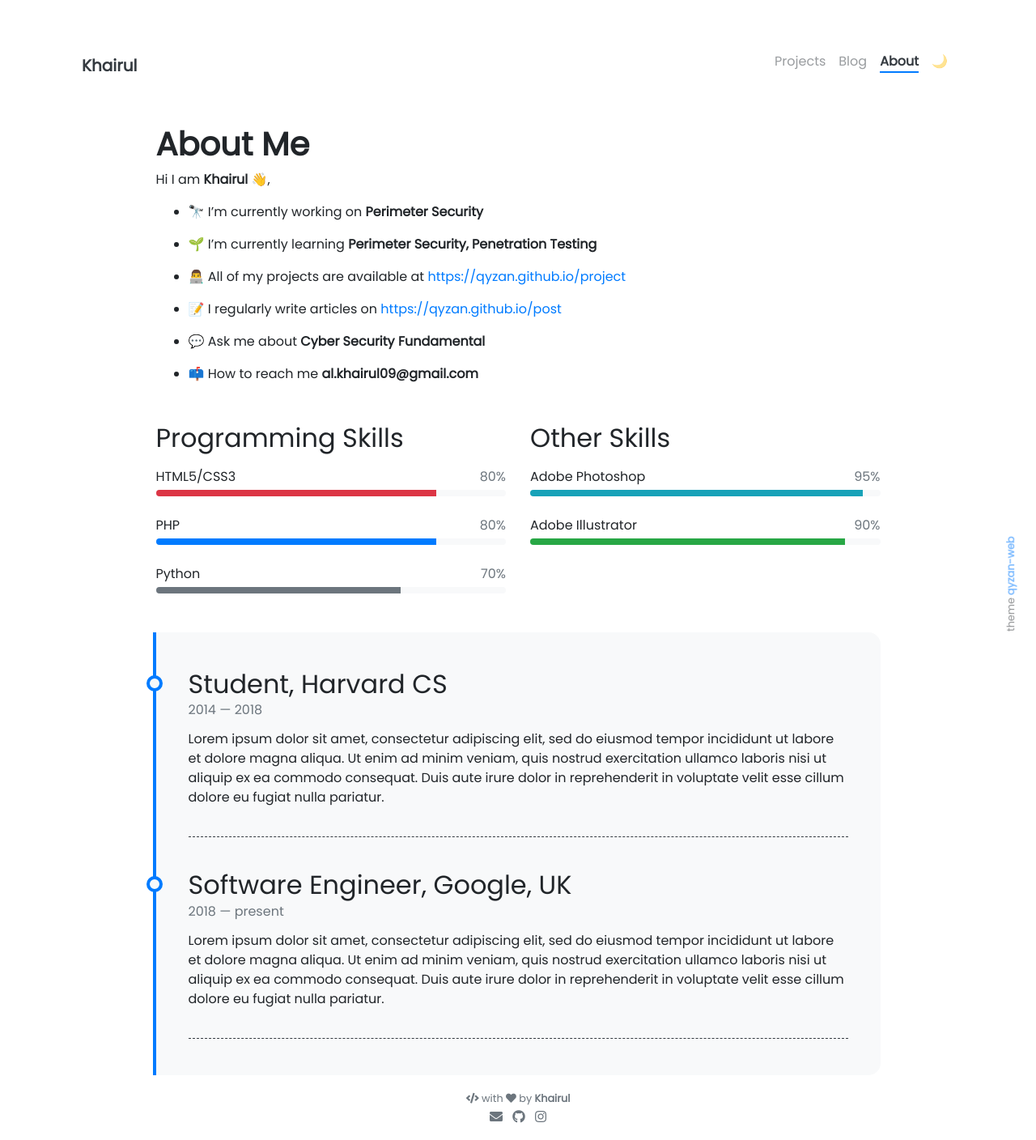
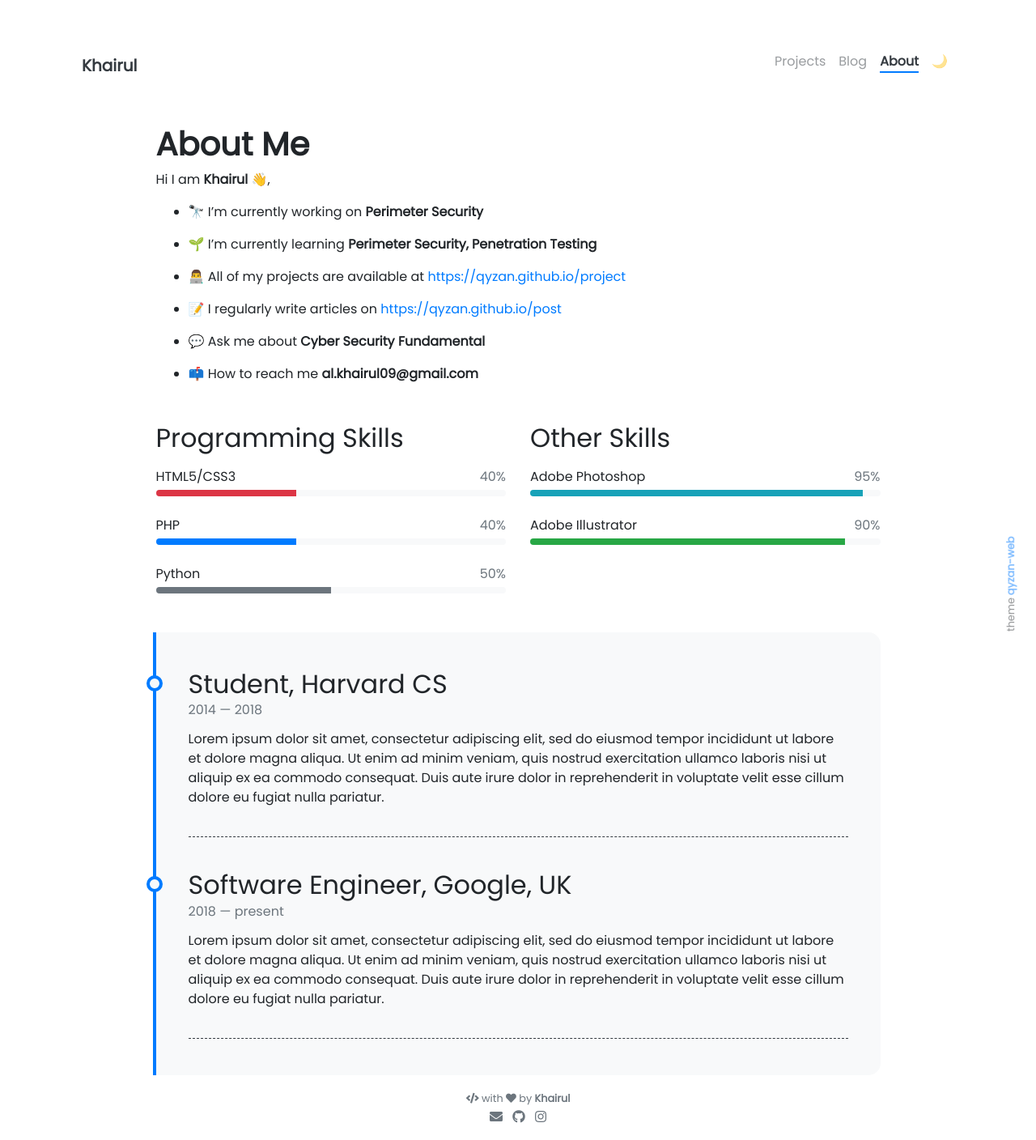
Before and after one commit to qyzan/qyzan-web, a Jekyll site: the page built from pages/about.md, in a window 1280 px wide. Shown: the whole page at 81% size. Built offline with Jekyll 4.4.1, drawn with Linux system fonts in a browser that asks for light colours; nearby versions of some CDN libraries; emoji names are drawn with the system emoji font.

Commit message:
Update programming-skills.yml

```diff
--- a/_data/programming-skills.yml
+++ b/_data/programming-skills.yml
@@ -1,11 +1,11 @@
 - name: HTML5/CSS3
-  percentage: 80
+  percentage: 40
   color: danger
 
 - name: PHP
-  percentage: 80
+  percentage: 40
   color:
 
 - name: Python
-  percentage: 70
+  percentage: 50
   color: secondary
```
